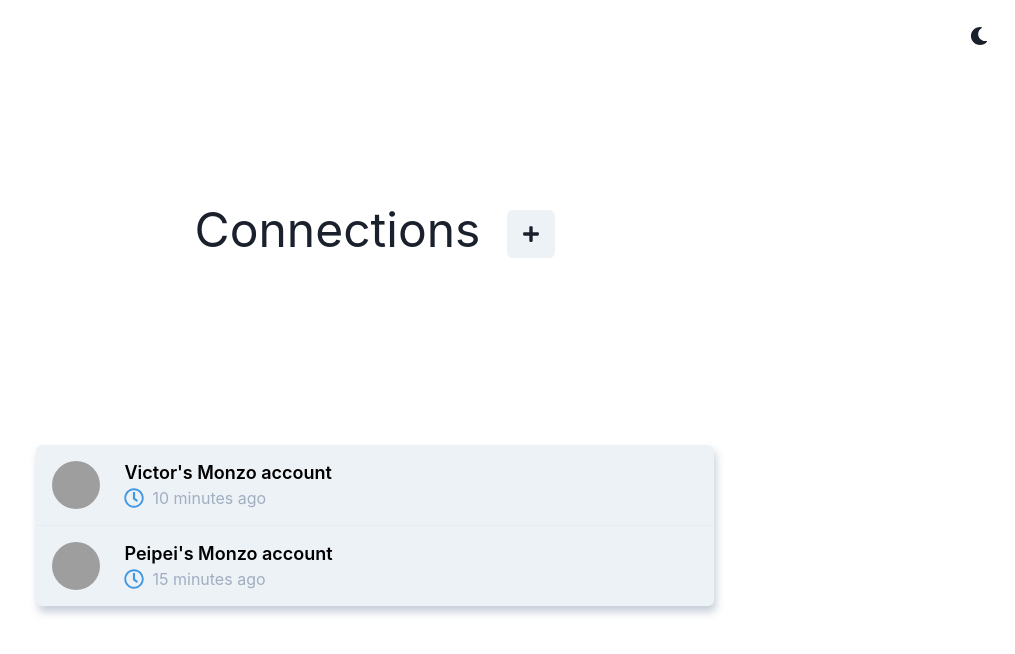
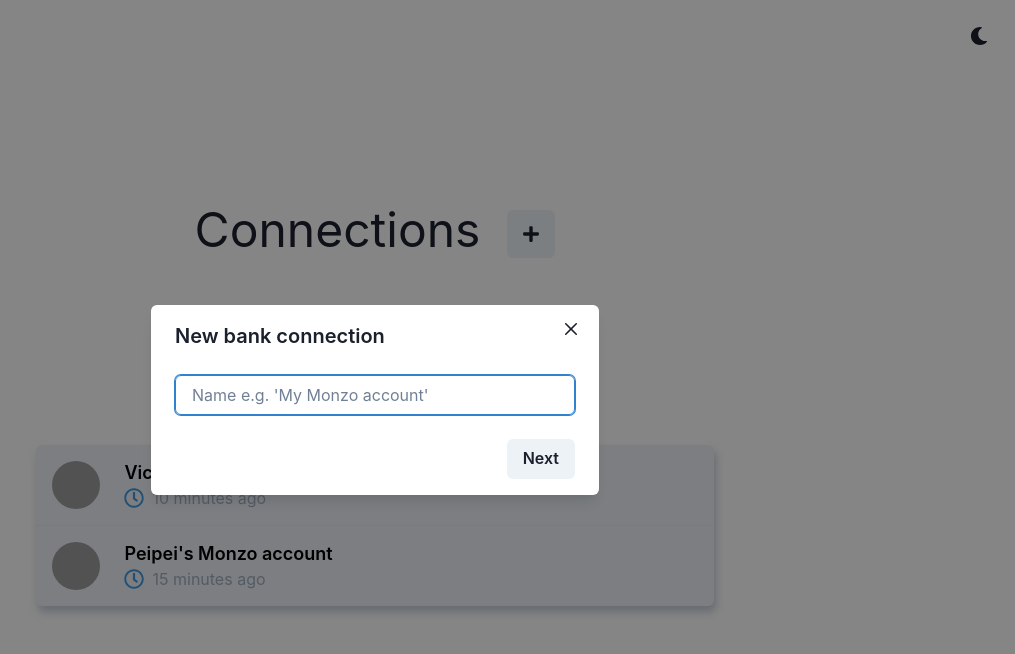
Before and after one commit to davictor24/truelayer-to-lunch-money, a React (Create React App) app in the folder frontend/: page / in a window 1280 px wide. Both pictures are taken after a click on the button 796 px from the left and 234 px from the top of the page. Shown: the top 654 px of the page, without its empty margins (265-1280 px from the left). Built offline with nearby package versions, Linux system fonts and the light colour scheme; grey boxes are pictures that could not be loaded.

Commit message:
Main frontend work done

```diff
--- a/frontend/src/App.tsx
+++ b/frontend/src/App.tsx
@@ -1,4 +1,5 @@
 import * as React from 'react';
+import { useRef } from 'react';
 import {
   ChakraProvider,
   Box,
@@ -6,12 +7,27 @@ import {
   Grid,
   theme,
   IconButton,
+  useDisclosure,
+  Button,
+  Modal,
+  ModalBody,
+  ModalCloseButton,
+  ModalContent,
+  ModalFooter,
+  ModalHeader,
+  ModalOverlay,
+  Input,
 } from '@chakra-ui/react';
 import { FaPlus } from 'react-icons/fa';
 import ColorModeSwitcher from './components/ColorModeSwitcher';
 import Connections from './components/Connections';
 
 export default function App() {
+  const { isOpen, onOpen, onClose } = useDisclosure();
+  const initialRef = useRef(null);
+
+  const newConn = () => { };
+
   return (
     <ChakraProvider theme={theme}>
       <Box fontSize="xl">
@@ -20,11 +36,33 @@ export default function App() {
           <Text align="center" fontSize="5xl">
             Connections
             &nbsp;
-            <IconButton aria-label="Add connection" size="lg" icon={<FaPlus />} />
+            <IconButton aria-label="Add connection" size="lg" onClick={onOpen} icon={<FaPlus />} />
           </Text>
           <Connections />
         </Grid>
       </Box>
+      {isOpen
+        && (
+          <Modal
+            initialFocusRef={initialRef}
+            onClose={onClose}
+            isOpen={isOpen}
+            isCentered
+            closeOnOverlayClick={false}
+          >
+            <ModalOverlay />
+            <ModalContent>
+              <ModalHeader>New bank connection</ModalHeader>
+              <ModalCloseButton />
+              <ModalBody>
+                <Input ref={initialRef} placeholder="Name e.g. 'My Monzo account'" />
+              </ModalBody>
+              <ModalFooter>
+                <Button onClick={newConn}>Next</Button>
+              </ModalFooter>
+            </ModalContent>
+          </Modal>
+        )}
     </ChakraProvider>
   );
 }
--- a/frontend/src/components/Connections.tsx
+++ b/frontend/src/components/Connections.tsx
@@ -87,6 +87,8 @@ export default function Connections() {
 
   const auth = () => { };
 
+  const deleteConn = () => { };
+
   return (
     <Container p={{ base: 5, md: 10 }}>
       <VStack
@@ -158,6 +160,7 @@ export default function Connections() {
                 <Stack direction="row">
                   <Button onClick={sync}>Sync</Button>
                   <Button onClick={auth}>Authenticate</Button>
+                  <Button onClick={deleteConn} colorScheme="red">Delete</Button>
                 </Stack>
               </ModalFooter>
             </ModalContent>
```
